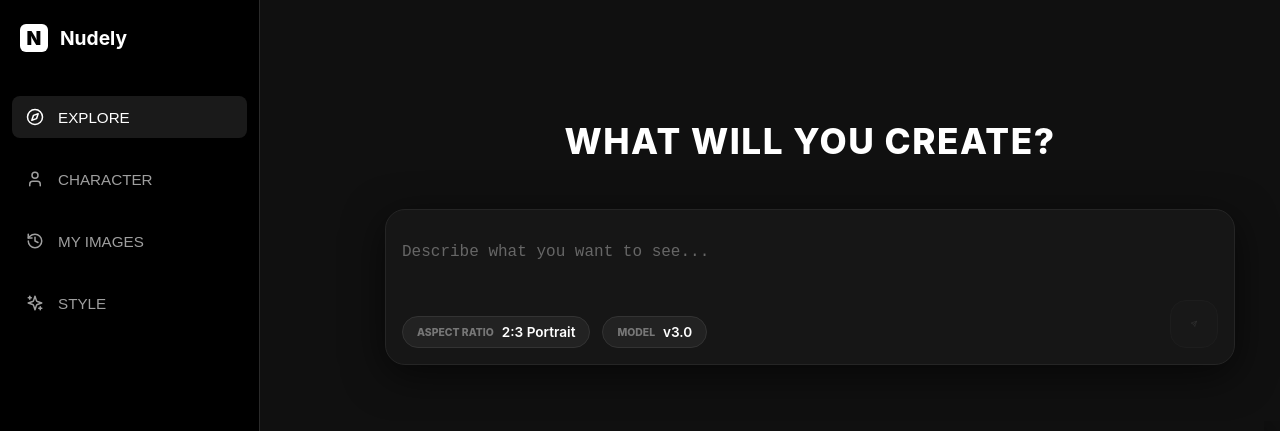
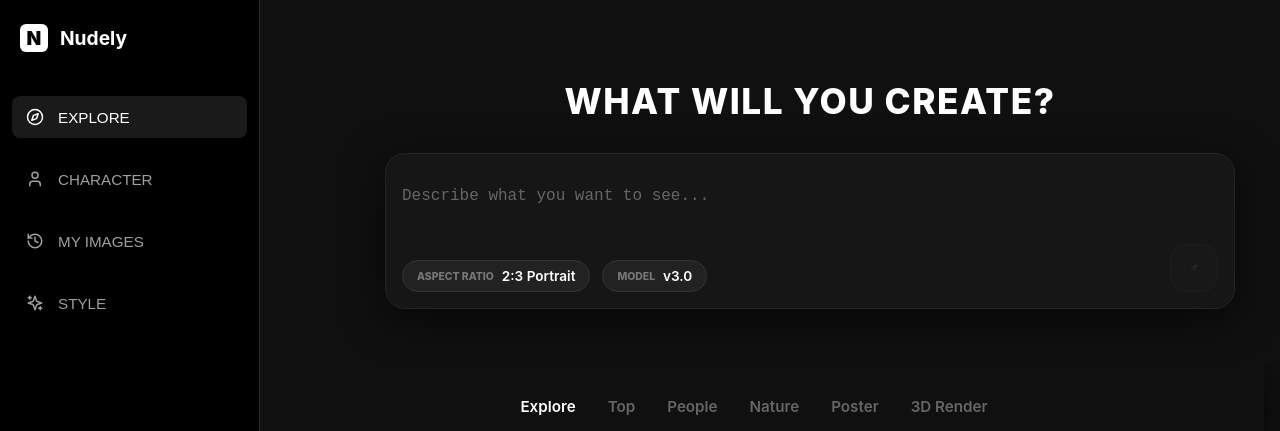
Before and after one commit to Chidera-M-C/titan-ultra-engine, a React (Vite) app: page / in a window 1280 px wide. Shown: the top 431 px of the page. Built offline with nearby package versions, Linux system fonts and the light colour scheme.

Commit message:
Update App.css

```diff
--- a/src/App.css
+++ b/src/App.css
@@ -49,7 +49,7 @@ body, html {
   flex-direction: column;
   align-items: center;
   justify-content: center;
-  padding: 5rem 2rem 1rem 2rem;
+  padding: 2.5rem 2rem 1rem 2rem;
   flex-shrink: 0;
 }
 
@@ -58,7 +58,7 @@ body, html {
   text-align: center;
   font-size: 2.2rem;
   font-weight: 800;
-  margin-bottom: 2rem;
+  margin-bottom: 1rem;
   color: #fff;
   text-transform: uppercase;
   letter-spacing: 1.5px;
```
